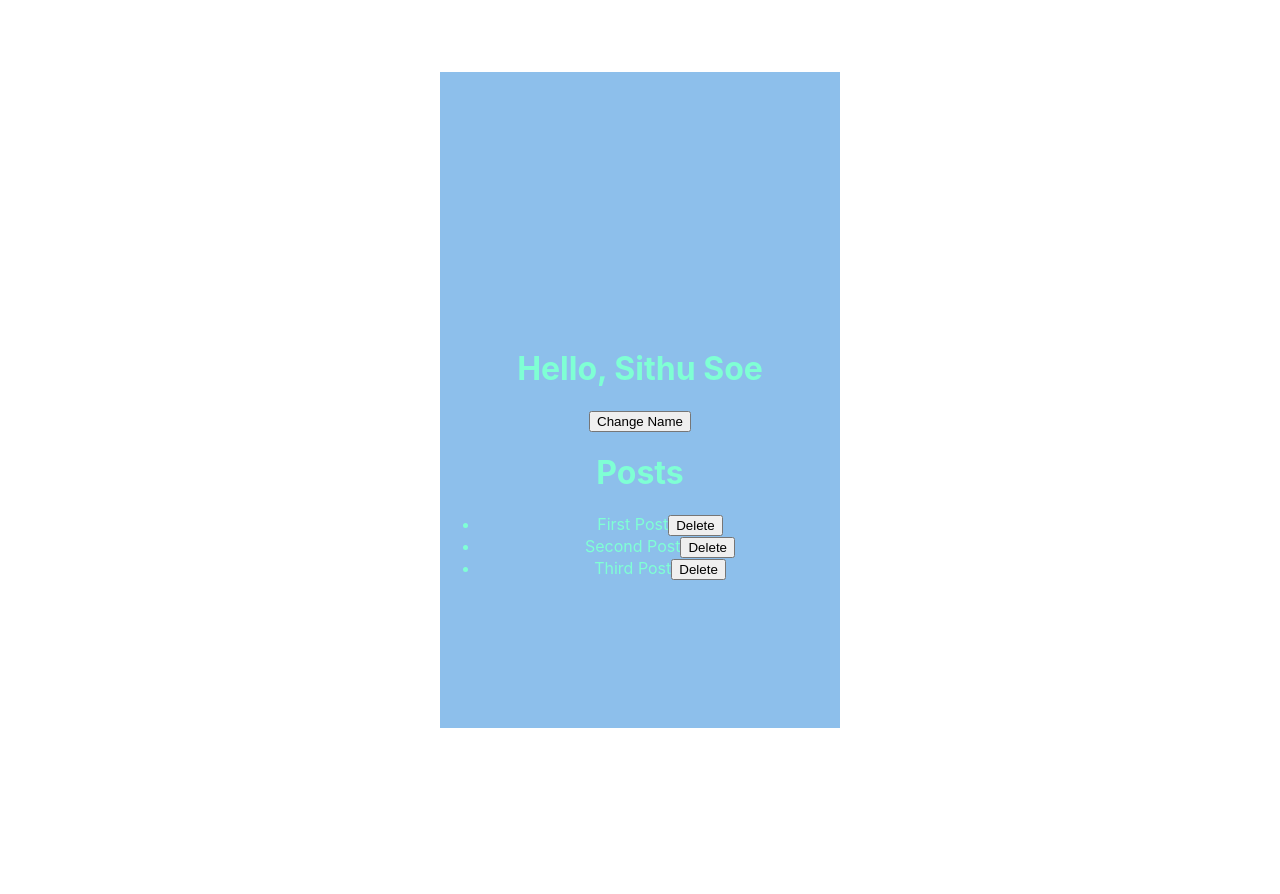
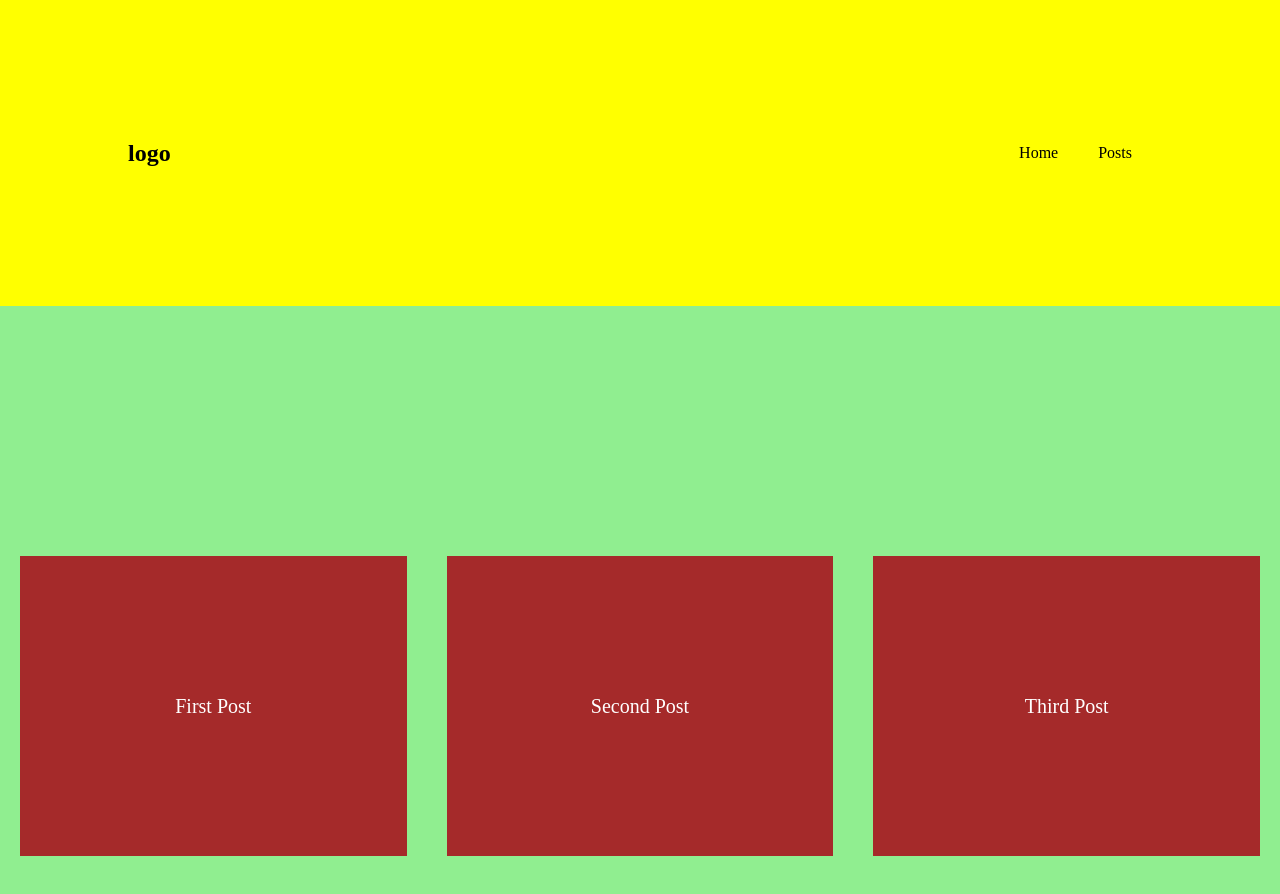
Before and after one commit to SithuSoe153/MyFirstReactJS, a React (Create React App) app: page / in a window 1280 px wide. Shown: the top 894 px of the page. Before the commit the page ends 800 px from the top, so only its background shows below. Built offline with nearby package versions, Linux system fonts and the light colour scheme.

Commit message:
'Fragment

```diff
--- a/src/App.js
+++ b/src/App.js
@@ -1,11 +1,10 @@
 import "./App.css";
 
 import { useState } from "react";
+import Navbar from "./components/Navbar/index";
+import PostsList from "./components/PostsList/index";
 
 function App() {
-  // let name = "Sithu Soe";
-  // Use State
-  let [name, setName] = useState("Sithu Soe"); //useState gives getter and setter
   let [posts, setPosts] = useState([
     {
       id: 1,
@@ -24,34 +23,12 @@
     },
   ]);
 
-  let changeName = () => {
-    // name = "Kyaw Kyaw";
-    setName("Kyaw Kyaw");
-  };
+  return (
+    <>
+      <Navbar />
 
-  let deletePost = (id) => {
-    // console.log(id);
-    setPosts((prevState) => prevState.filter((post) => post.id !== id));
-  };
-
-  return (
-    <div className="App">
-      <h1>Hello, {name}</h1>
-
-      <button onClick={changeName}>Change Name</button>
-
-      <h1>Posts</h1>
-      <ul>
-        {!!posts.length &&
-          posts.map((posts) => (
-            <li key={posts.id}>
-              {posts.title}
-              <button onClick={() => deletePost(posts.id)}>Delete</button>
-            </li>
-          ))}
-        {!posts.length && <li>No posts yet</li>}
-      </ul>
-    </div>
+      <PostsList posts={posts} />
+    </>
   );
 }
 
--- /dev/null
+++ b/src/components/Navbar/index.css
@@ -0,0 +1,21 @@
+nav{
+    background-color: yellow;
+    padding: 10%;
+}
+
+.container{
+    display: flex;
+    justify-content: space-between;
+    align-items: center;
+    max-width: 1200px;
+    margin: auto;
+}
+
+.container ul{
+    display: flex;
+}
+
+.container li{
+    list-style-type: none;
+    margin: 0 20px;
+}
--- /dev/null
+++ b/src/components/Navbar/index.js
@@ -0,0 +1,17 @@
+import React from "react";
+import './index.css'
+
+export default function Navbar() {
+  return (
+    <nav>
+      <div className="container">
+        <h1>logo</h1>
+
+        <ul>
+          <li>Home</li>
+          <li>Posts</li>
+        </ul>
+      </div>
+    </nav>
+  );
+}
--- /dev/null
+++ b/src/components/PostsList/index.css
@@ -0,0 +1,20 @@
+.postList{
+    background-color: lightgreen;
+    height: 100vh;
+    display: flex;
+    justify-content: center;
+    align-items: center;
+}
+
+.postList .single-post{
+    flex: 1;
+    background-color: brown;
+    margin: 20px;
+    width: 500px;
+    height: 300px;
+    display: flex;
+    justify-content: center;
+    align-items: center;
+    color: white;
+    font-size: 20px;
+}
--- /dev/null
+++ b/src/components/PostsList/index.js
@@ -0,0 +1,12 @@
+import React from "react";
+import "./index.css";
+
+export default function PostsList({ posts }) {
+  return (
+    <div className="postList">
+      {posts.map((post) => (
+        <div className="single-post" key={post.id}>{post.title}</div>
+      ))}
+    </div>
+  );
+}
--- a/src/index.css
+++ b/src/index.css
@@ -1,13 +1,7 @@
-body {
-  margin: 0;
-  font-family: -apple-system, BlinkMacSystemFont, 'Segoe UI', 'Roboto', 'Oxygen',
-    'Ubuntu', 'Cantarell', 'Fira Sans', 'Droid Sans', 'Helvetica Neue',
-    sans-serif;
-  -webkit-font-smoothing: antialiased;
-  -moz-osx-font-smoothing: grayscale;
+body{
+  margin: 0px;
 }
 
-code {
-  font-family: source-code-pro, Menlo, Monaco, Consolas, 'Courier New',
-    monospace;
+h1{
+  margin: 0px;
 }
```
